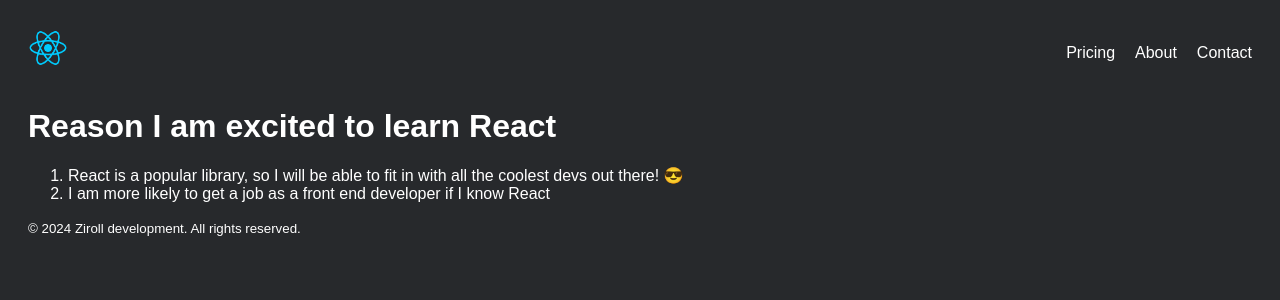
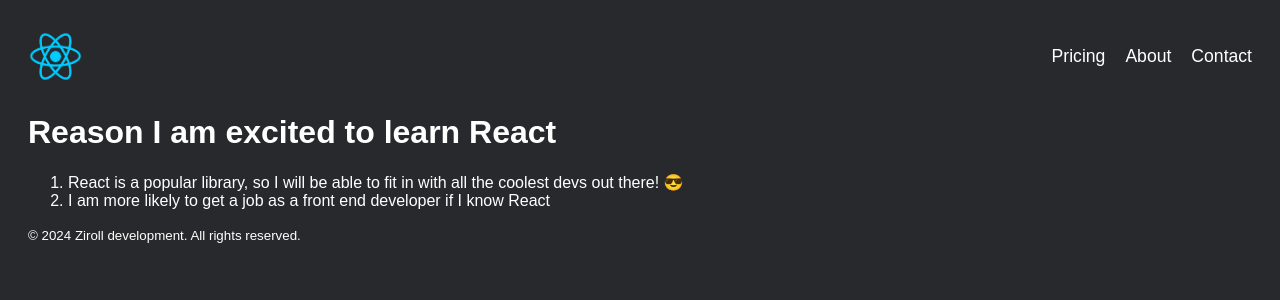
Before and after one commit to HacheGe60/reactfactsproject, a React (Vite) app: page / in a window 1280 px wide. Shown: the top 300 px of the page. Built offline with nearby package versions, Linux system fonts and the light colour scheme.

Commit message:
Styling header 2

```diff
--- a/src/index.css
+++ b/src/index.css
@@ -12,15 +12,16 @@ h1 {
 .header {
   display: flex;
   justify-content: space-between;
+  align-items: center;
 }
 
-.header img {
-  height: 40px;
-  width: 40px;
+.react-logo {
+  width: 55px;
 }
 
 .nav-links {
   list-style: none;
   display: flex;
   gap: 20px;
+  font-size: 1.1rem;
 }
--- a/src/index.jsx
+++ b/src/index.jsx
@@ -4,7 +4,7 @@ const root = createRoot(document.getElementById("root"));
 function Header() {
   return (
     <header className="header">
-      <img src="./src/react-logo.png" width="40px" alt="React logo" />
+      <img src="./src/react-logo.png" alt="React logo" className="react-logo" />
       <nav>
         <ul className="nav-links">
           <li>Pricing</li>
```
